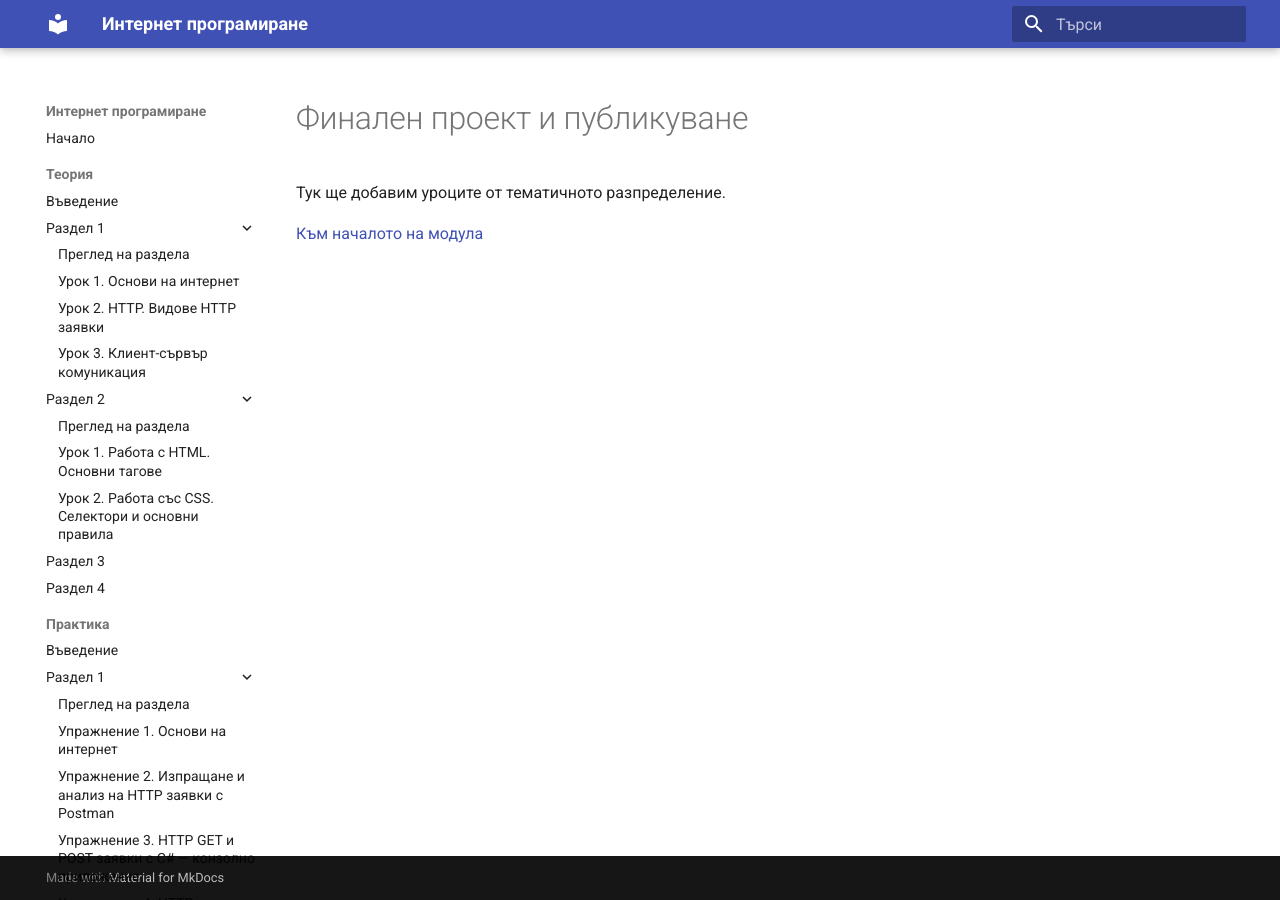
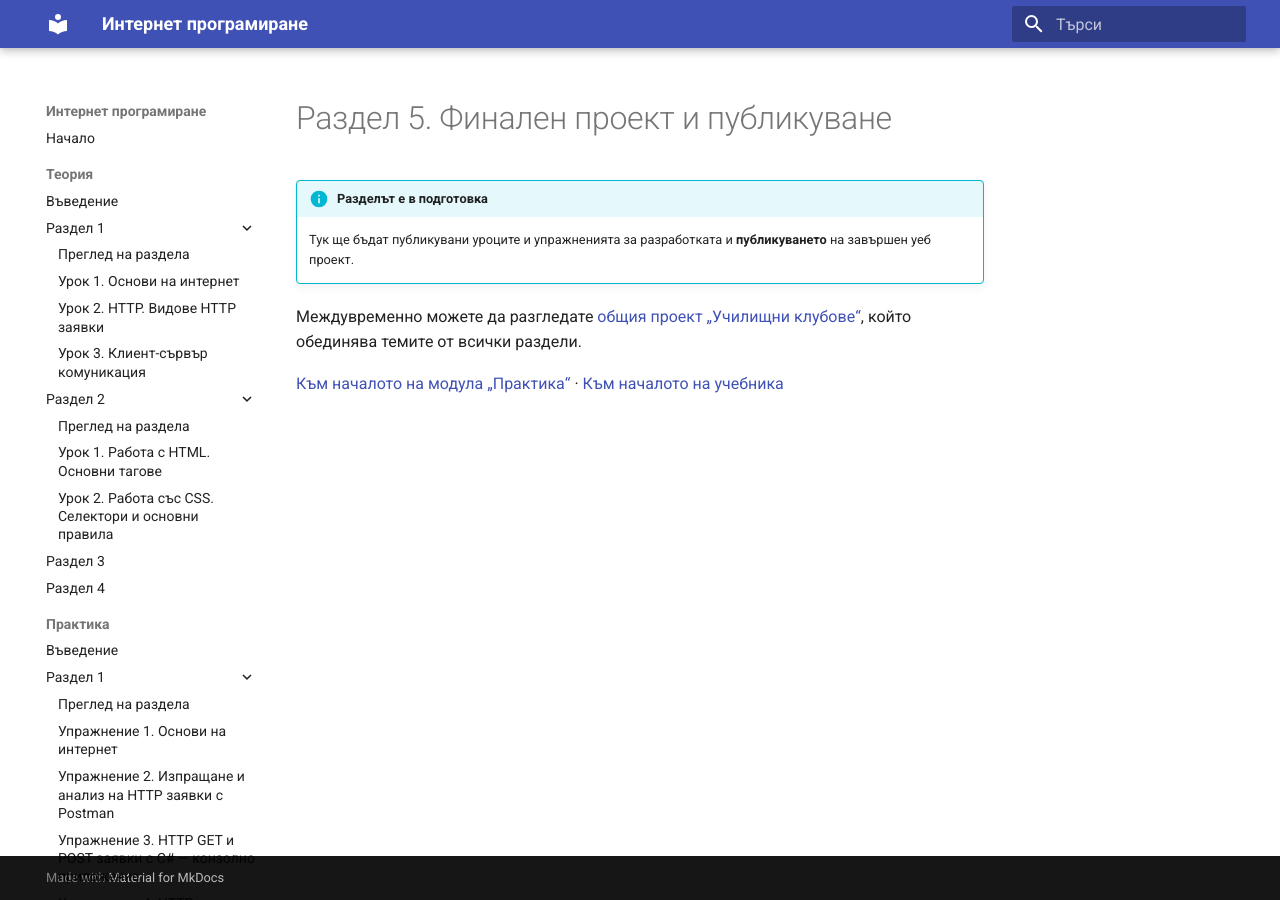
Before and after one commit to IlkoIliev/internet-programirane, an MkDocs documentation site: the page built from docs/praktika/razdel-5/index.md, in a window 1280 px wide. Built offline with MkDocs 1.6.1 and Material for MkDocs 9.7.7, drawn with Linux system fonts in a browser that asks for light colours.

Commit message:
Revise section title and add project info note
Updated section title and added information note about project lessons.

```diff
--- a/docs/praktika/razdel-5/index.md
+++ b/docs/praktika/razdel-5/index.md
@@ -1,5 +1,8 @@
-# Финален проект и публикуване
+# Раздел 5. Финален проект и публикуване
 
-Тук ще добавим уроците от тематичното разпределение.
+!!! info "Разделът е в подготовка"
+    Тук ще бъдат публикувани уроците и упражненията за разработката и **публикуването** на завършен уеб проект.
 
-[Към началото на модула](../index.md)
+Междувременно можете да разгледате [общия проект „Училищни клубове“](../../proekt/index.md), който обединява темите от всички раздели.
+
+[Към началото на модула „Практика“](../index.md) · [Към началото на учебника](../../index.md)
```
